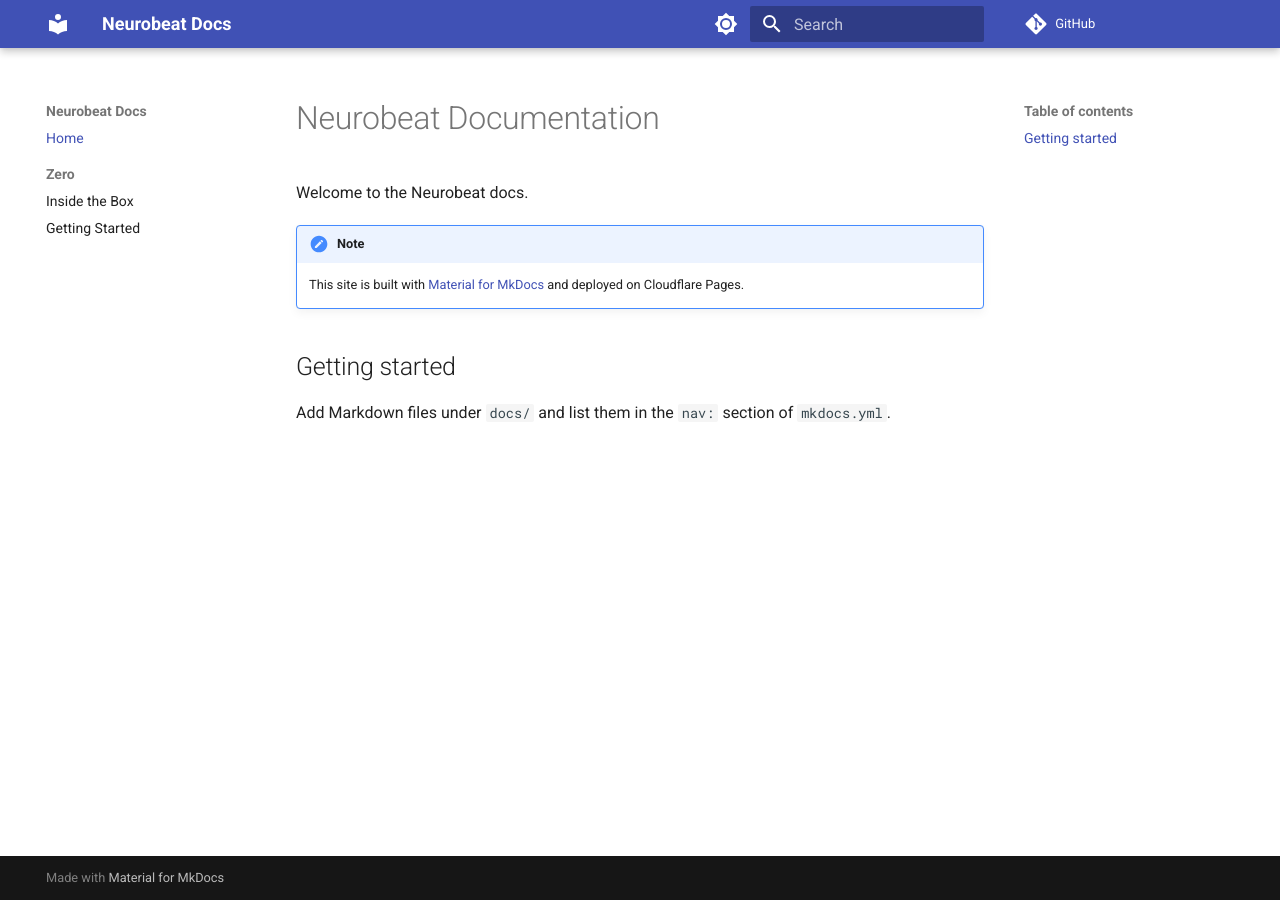
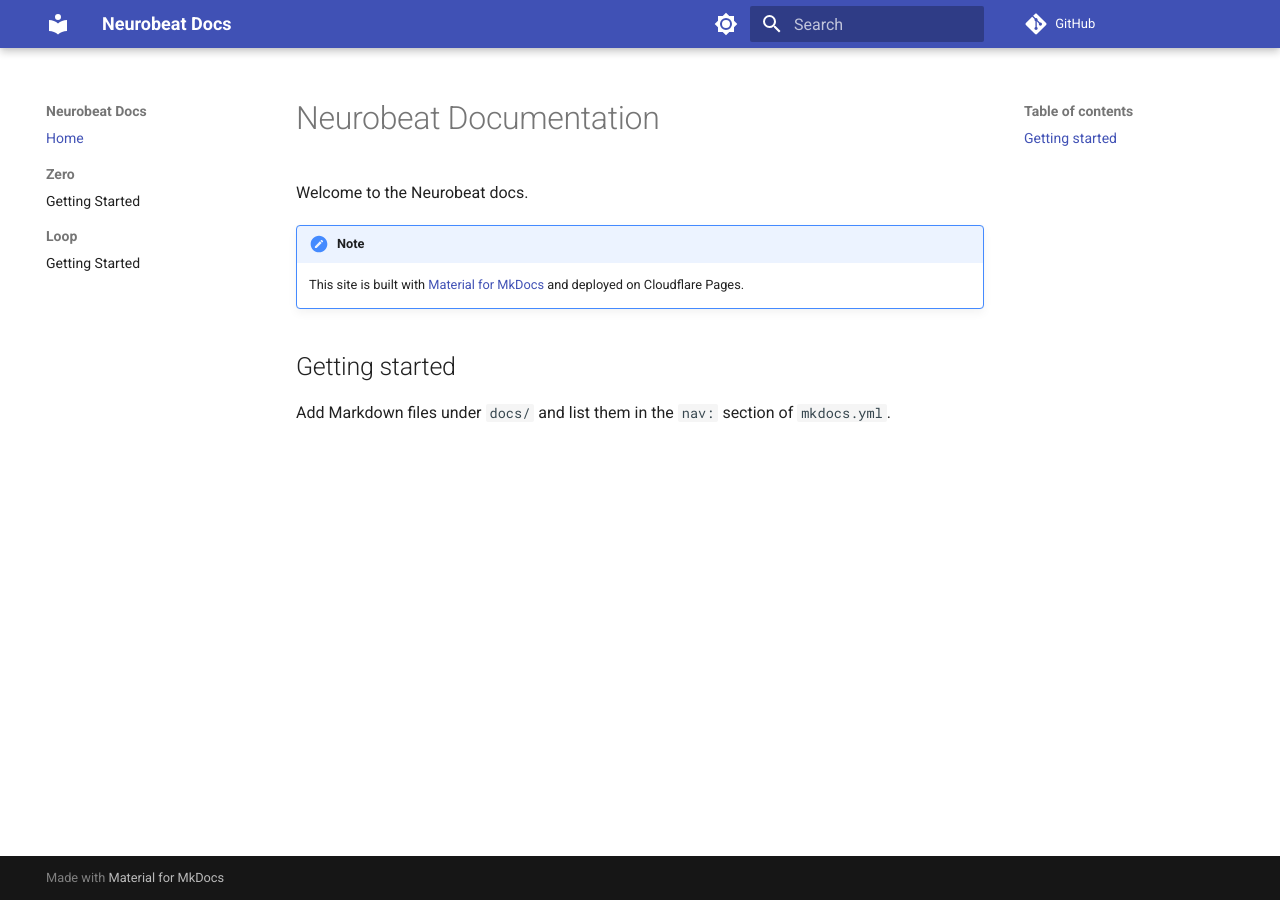
Before and after one commit to NeurobeatHQ/docs, an MkDocs documentation site: the page built from docs/index.md, in a window 1280 px wide. Built offline with MkDocs 1.6.1 and Material for MkDocs 9.7.7, drawn with Linux system fonts in a browser that asks for light colours; comment, search, counter and statistics services are not loaded.

Commit message:
Update mkdocs.yml

```diff
--- a/mkdocs.yml
+++ b/mkdocs.yml
@@ -36,5 +36,6 @@ markdown_extensions:
 nav:
   - Home: index.md
   - Zero:
-      - Inside the Box: zero/1-inside-the-box.md
       - Getting Started: zero/getting-started.md
+  - Loop:
+      - Getting Started: loop/getting-started.md
```
